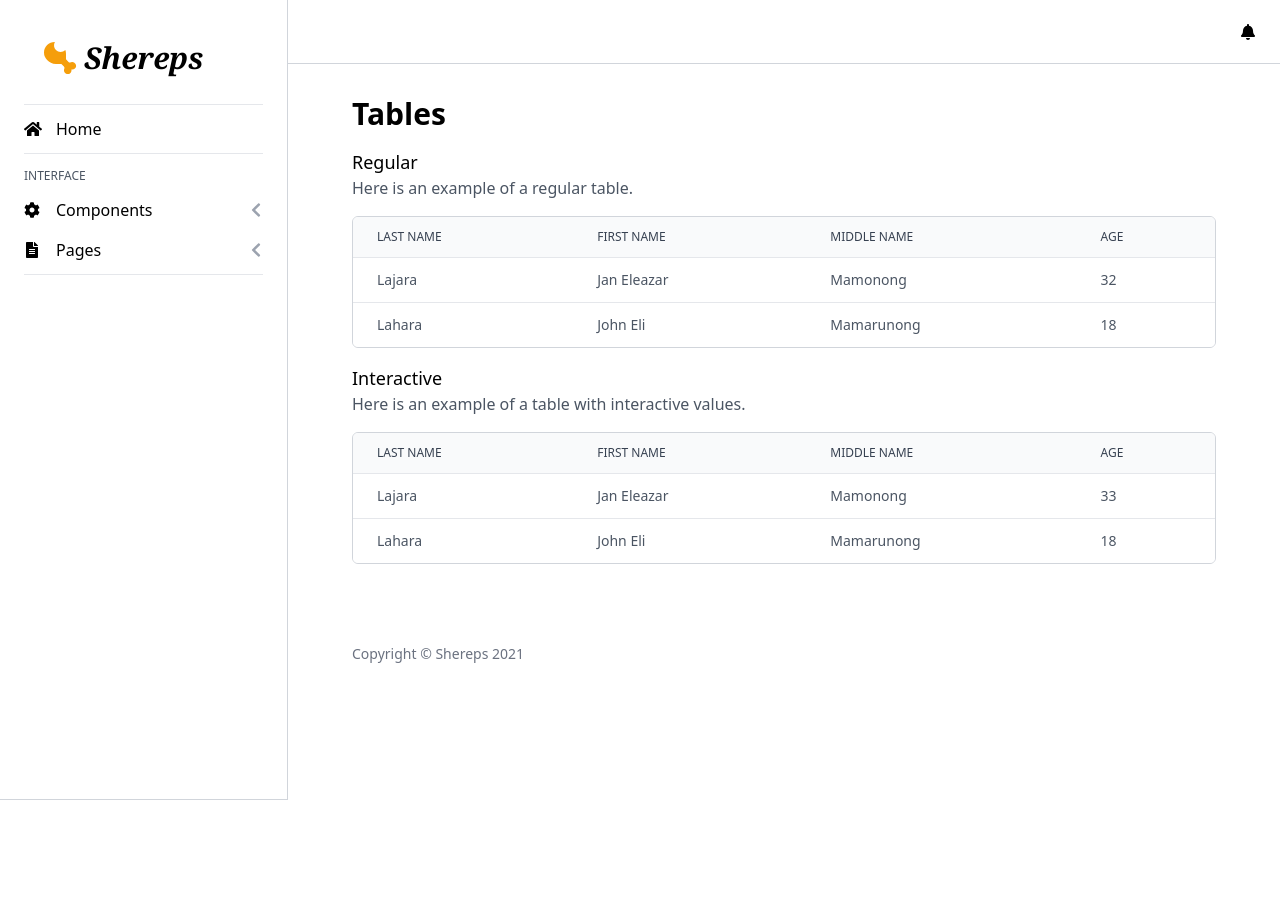
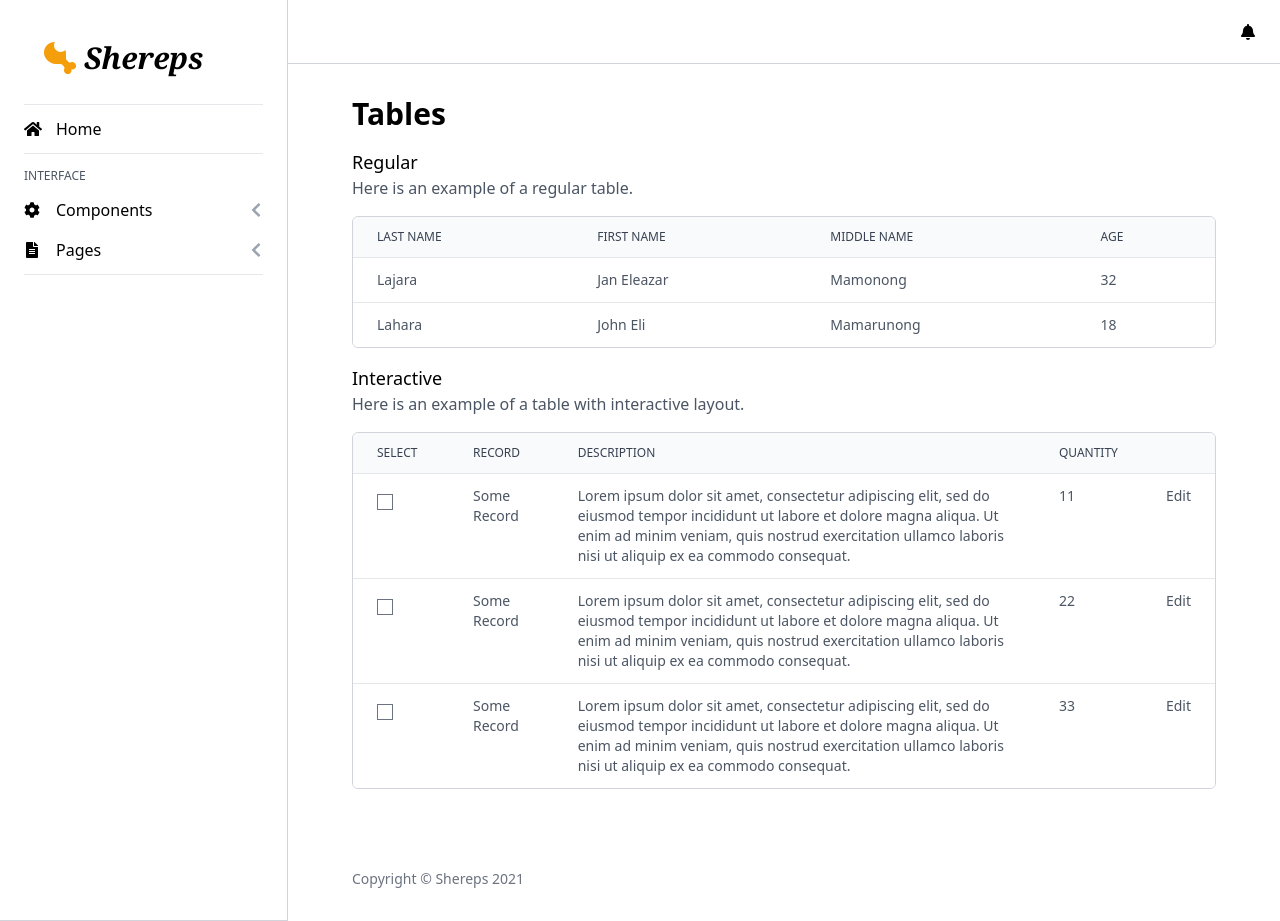
Before and after one commit to janlajara/tailwindcss-practice, a Vue app: page /#/components/tables in a window 1280 px wide. Before the commit the page ends 800 px from the top, so only its background shows below. Built offline with nearby package versions, Linux system fonts and the light colour scheme.

Commit message:
Table components

```diff
--- a/src/components/Cell.vue
+++ b/src/components/Cell.vue
@@ -1,5 +1,5 @@
 <template>
-    <td class="px-3 py-3 sm:px-6 text-sm text-gray-600">
+    <td class="px-3 py-3 sm:px-6 text-sm text-gray-600 align-top">
         <slot/>
     </td>
 </template>
--- a/src/components/InputCheckbox.vue
+++ b/src/components/InputCheckbox.vue
@@ -4,7 +4,7 @@
             :class="$slots.default? 'items-start pt-2' : 'items-center'">
             <input type="checkbox" :name="name" :value="$props.option"/>
         </div>
-        <div>
+        <div v-if="$props.label">
             <label class="input-label">{{$props.label}}</label>
             <p v-if="$slots.default" class="text-sm font-medium text-justify text-gray-600">
                 <slot/>
--- a/src/components/Row.vue
+++ b/src/components/Row.vue
@@ -1,3 +1,3 @@
 <template>
-    <tr><slot/></tr>
+    <tr class="hover:bg-gray-50"><slot/></tr>
 </template>
--- a/src/components/Table.vue
+++ b/src/components/Table.vue
@@ -1,6 +1,6 @@
 <template>
     <div class="my-4 border border-gray-300 rounded-md overflow-hidden">
-        <table class="min-w-full divide-y divide-gray-200">
+        <table class="min-w-full divide-y divide-gray-200 table-auto">
             <thead class="bg-gray-50">
                 <Row>
                     <th v-for="(header, key) in $props.headers" :key="key"
--- a/src/views/pages/Tables.vue
+++ b/src/views/pages/Tables.vue
@@ -7,11 +7,19 @@
                     :rows="[['Lajara', 'Jan Eleazar', 'Mamonong', 32],
                             ['Lahara', 'John Eli', 'Mamarunong', 18],]"/>
             </Section>
-            <Section heading="Interactive" description="Here is an example of a table with interactive values.">
+            <Section heading="Interactive"
+                description="Here is an example of a table with interactive layout.">
                 <Table
-                    :headers="['Last name', 'First name', 'Middle name', 'Age']"
-                    :rows="[['Lajara', 'Jan Eleazar', 'Mamonong', 33],
-                            ['Lahara', 'John Eli', 'Mamarunong', 18],]">
+                    :headers="['Select', 'Record', 'Description', 'Quantity', '']">
+                    <Row v-for="(count, key) in 3" :key="key">
+                        <Cell>
+                            <InputCheckbox name="row" :option="count"/>
+                        </Cell>
+                        <Cell>Some Record</Cell>
+                        <Cell>Lorem ipsum dolor sit amet, consectetur adipiscing elit, sed do eiusmod tempor incididunt ut labore et dolore magna aliqua. Ut enim ad minim veniam, quis nostrud exercitation ullamco laboris nisi ut aliquip ex ea commodo consequat.</Cell>
+                        <Cell>{{count*11}}</Cell>
+                        <Cell>Edit</Cell>
+                    </Row>
                 </Table>
             </Section>
         </Page>
@@ -22,10 +30,13 @@
 import Section from '@/components/Section.vue'
 import Page from '@/components/Page.vue'
 import Table from '@/components/Table.vue'
+import Row from '@/components/Row.vue'
+import Cell from '@/components/Cell.vue'
+import InputCheckbox from '@/components/InputCheckbox.vue'
 
 export default {
     components: {
-        Section, Page, Table
+        Section, Page, Table, Row, Cell, InputCheckbox
     }
 }
 </script>
```
